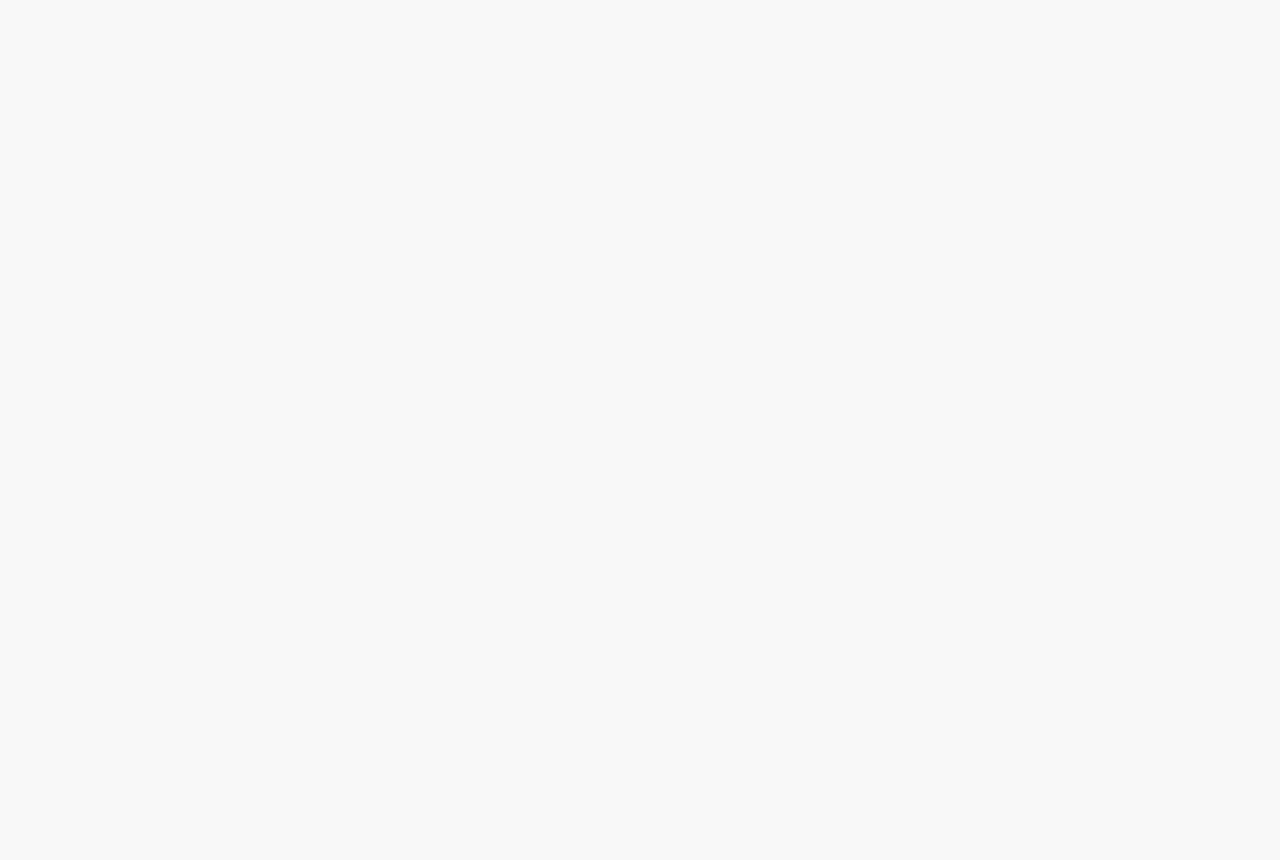
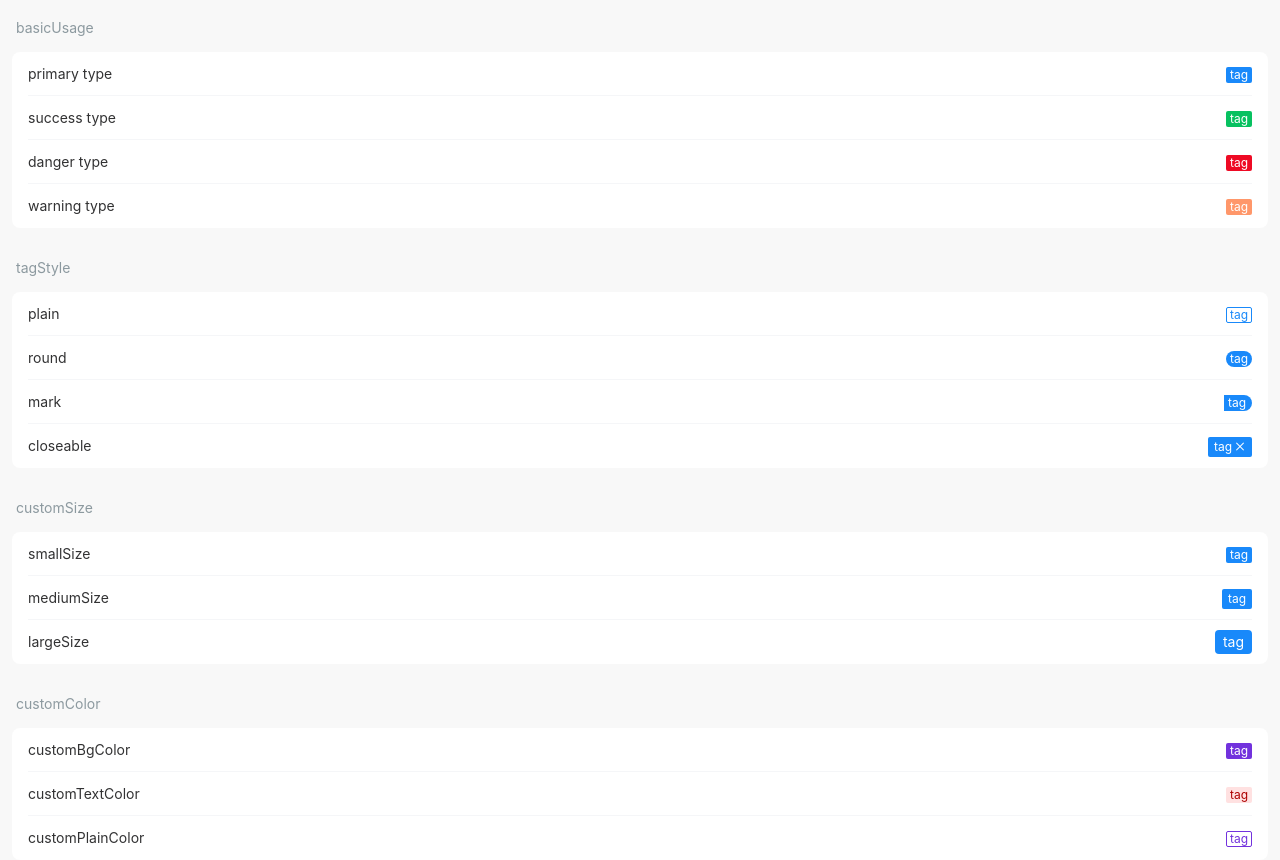
Before and after one commit to openwebf/vant-webf-demo, a Vue app: page /#/tag in a window 1280 px wide. Before the commit this address had no page. Before the commit the page ends 800 px from the top, so only its background shows below. Built offline with nearby package versions, Linux system fonts and the light colour scheme.

Commit message:
🌟: add tag demo

```diff
--- a/src/router.js
+++ b/src/router.js
@@ -107,12 +107,28 @@ const routes = [
       title: 'datetimePicker',
     },
   },
-   {
+  {
     name: 'radio',
     path: '/radio',
     component: () => import('./view/components/radio'),
     meta: {
       title: 'radio',
+    },
+  },
+  {
+    name: 'badge',
+    path: '/badge',
+    component: () => import('./view/components/badge'),
+    meta: {
+      title: 'badge',
+    },
+  },
+  {
+    name: 'tag',
+    path: '/tag',
+    component: () => import('./view/components/tag'),
+    meta: {
+      title: 'tag',
     },
   },
 ];
--- /dev/null
+++ b/src/view/components/badge.vue
@@ -0,0 +1,110 @@
+<script>
+
+
+</script>
+
+<template>
+  <div class="demo-badge">
+
+    <demo-block :title="'basicUsage'">
+      <van-badge content="5">
+        <div class="child"/>
+      </van-badge>
+      <van-badge content="10">
+        <div class="child"/>
+      </van-badge>
+      <van-badge content="Hot">
+        <div class="child"/>
+      </van-badge>
+      <van-badge dot>
+        <div class="child"/>
+      </van-badge>
+    </demo-block>
+
+    <demo-block :title="'max'">
+      <van-badge content="20" max="9">
+        <div class="child"/>
+      </van-badge>
+      <van-badge content="50" max="20">
+        <div class="child"/>
+      </van-badge>
+      <van-badge content="200" max="99">
+        <div class="child"/>
+      </van-badge>
+    </demo-block>
+
+    <demo-block :title="'customColor'">
+      <van-badge content="5" color="#1989fa">
+        <div class="child"/>
+      </van-badge>
+      <van-badge content="10" color="#1989fa">
+        <div class="child"/>
+      </van-badge>
+      <van-badge dot color="#1989fa">
+        <div class="child"/>
+      </van-badge>
+    </demo-block>
+
+    <demo-block :title="'customContent'">
+      <van-badge>
+        <div class="child"/>
+        <template #content>
+          <van-icon name="success" class="badge-icon"/>
+        </template>
+      </van-badge>
+      <van-badge>
+        <div class="child"/>
+        <template #content>
+          <van-icon name="cross" class="badge-icon"/>
+        </template>
+      </van-badge>
+      <van-badge>
+        <div class="child"/>
+        <template #content>
+          <van-icon name="down" class="badge-icon"/>
+        </template>
+      </van-badge>
+    </demo-block>
+
+    <demo-block :title="'customPosition'">
+      <van-badge content="10" position="top-left">
+        <div class="child"/>
+      </van-badge>
+      <van-badge content="10" position="bottom-left">
+        <div class="child"/>
+      </van-badge>
+      <van-badge content="10" position="bottom-right">
+        <div class="child"/>
+      </van-badge>
+    </demo-block>
+
+    <demo-block :title="'standalone'">
+      <van-badge content="20" style="margin-left: 16px"/>
+      <van-badge content="200" max="99" style="margin-left: 16px"/>
+    </demo-block>
+  </div>
+</template>
+
+<style lang="less">
+.demo-badge {
+  background-color: var(--van-background-color-light);
+
+  .van-badge__wrapper {
+    margin-left: var(--van-padding-md);
+  }
+
+  .child {
+    width: 40px;
+    height: 40px;
+    background: var(--van-gray-2);
+    border-radius: 4px;
+  }
+
+  .badge-icon {
+    display: block;
+    margin-left: 0;
+    font-size: 10px;
+    line-height: 16px;
+  }
+}
+</style>
--- /dev/null
+++ b/src/view/components/tag.vue
@@ -0,0 +1,118 @@
+<script>
+export default {
+  data() {
+    return {
+      show: true
+    }
+  },
+  methods: {
+    close: function () {
+      this.show = false
+    }
+  }
+}
+
+</script>
+
+<template>
+  <div class="demo-tag">
+
+    <demo-block card :title="'basicUsage'">
+      <van-cell :title="`primary ${'type'}`">
+        <template #value>
+          <van-tag type="primary">{{ 'tag' }}</van-tag>
+        </template>
+      </van-cell>
+      <van-cell :title="`success ${'type'}`">
+        <template #value>
+          <van-tag type="success">{{ 'tag' }}</van-tag>
+        </template>
+      </van-cell>
+      <van-cell :title="`danger ${'type'}`">
+        <template #value>
+          <van-tag type="danger">{{ 'tag' }}</van-tag>
+        </template>
+      </van-cell>
+      <van-cell :title="`warning ${'type'}`">
+        <template #value>
+          <van-tag type="warning">{{ 'tag' }}</van-tag>
+        </template>
+      </van-cell>
+    </demo-block>
+
+    <demo-block card :title="'tagStyle'">
+      <van-cell :title="'plain'">
+        <template #value>
+          <van-tag plain type="primary">{{ 'tag' }}</van-tag>
+        </template>
+      </van-cell>
+      <van-cell :title="'round'">
+        <template #value>
+          <van-tag round type="primary">{{ 'tag' }}</van-tag>
+        </template>
+      </van-cell>
+      <van-cell :title="'mark'">
+        <template #value>
+          <van-tag mark type="primary">{{ 'tag' }}</van-tag>
+        </template>
+      </van-cell>
+      <van-cell :title="'closeable'">
+        <template #value>
+          <van-tag
+              closeable
+              :show="show"
+              size="medium"
+              type="primary"
+              @close="close"
+          >
+            {{ 'tag' }}
+          </van-tag>
+        </template>
+      </van-cell>
+    </demo-block>
+
+    <demo-block card :title="'customSize'">
+      <van-cell :title="'smallSize'">
+        <template #value>
+          <van-tag type="primary">{{ 'tag' }}</van-tag>
+        </template>
+      </van-cell>
+      <van-cell :title="'mediumSize'">
+        <template #value>
+          <van-tag type="primary" size="medium">{{ 'tag' }}</van-tag>
+        </template>
+      </van-cell>
+      <van-cell :title="'largeSize'">
+        <template #value>
+          <van-tag type="primary" size="large">{{ 'tag' }}</van-tag>
+        </template>
+      </van-cell>
+    </demo-block>
+
+    <demo-block card :title="'customColor'">
+      <van-cell :title="'customBgColor'">
+        <template #value>
+          <van-tag color="#7232dd">{{ 'tag' }}</van-tag>
+        </template>
+      </van-cell>
+      <van-cell :title="'customTextColor'">
+        <template #value>
+          <van-tag color="#ffe1e1" text-color="#ad0000">{{ 'tag' }}</van-tag>
+        </template>
+      </van-cell>
+      <van-cell :title="'customPlainColor'">
+        <template #value>
+          <van-tag color="#7232dd" plain>{{ 'tag' }}</van-tag>
+        </template>
+      </van-cell>
+    </demo-block>
+  </div>
+</template>
+
+<style lang="less">
+.demo-tag {
+  .van-tag + .van-tag {
+    margin-left: var(--van-padding-xs);
+  }
+}
+</style>
```
Also changed, not shown: 1 other file (tests, documents, lock files or other folders).
